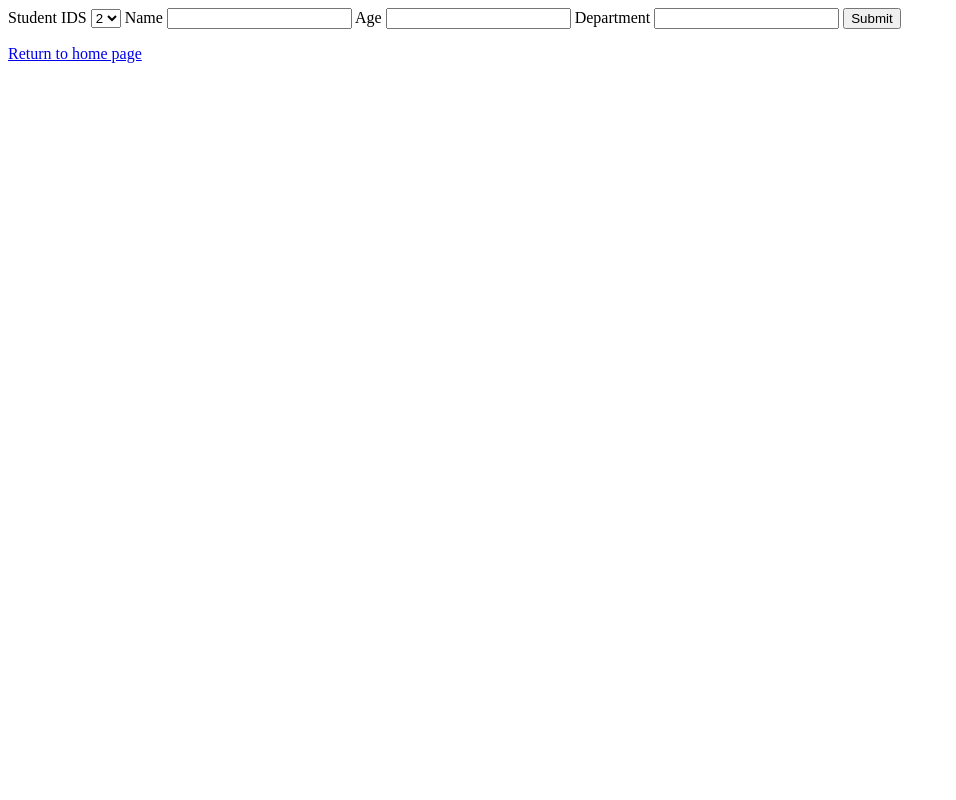
After one commit to Prathoshini07/DEC-CA, a Flask app: page /edit_student in a window 1280 px wide. The commit adds this page. Shown: the whole page, without its empty margins (0-956 px from the left). Run offline with Flask 3, Linux system fonts and the light colour scheme; data comes from the database, SQL or seed files in the repository; both versions use the stored data as it was after the commit.

Commit message:
Added student registration

```diff
--- /dev/null
+++ b/CA1-STUDENT_REG/app.py
@@ -0,0 +1,74 @@
+import sqlite3
+from flask import Flask,render_template,request,redirect,flash
+
+app=Flask(__name__)
+app.secret_key='secret'
+DATABASE='database.db'
+
+def create_tables():
+    conn=sqlite3.connect(DATABASE)
+    cursor=conn.cursor()
+    cursor.execute('''create table if not exists Students(
+        id integer primary key autoincrement,
+        name text not null,
+        age integer not null,
+        department text not null
+    )''')
+    conn.commit()
+    conn.close()
+@app.route('/')
+def home():
+    conn=sqlite3.connect(DATABASE)
+    cursor=conn.cursor()
+    cursor.execute('''select * from  Students''')
+    students=cursor.fetchall()
+    conn.close()
+    return render_template('index.html',students=students)
+
+@app.route('/create_student',methods=['GET','POST'])
+def create_student():
+    conn=sqlite3.connect(DATABASE)
+    cursor=conn.cursor()
+    if request.method=='POST':
+        name=request.form['name']
+        age=request.form['age']
+        dep=request.form['department']
+        cursor.execute('''insert into Students(name,age,department) values (?,?,?)''',(name,age,dep))
+        conn.commit()
+        conn.close()
+        return redirect('/')
+    return render_template('create_student.html')
+
+@app.route('/edit_student',methods=['GET','POST'])
+def edit_student():
+    conn=sqlite3.connect(DATABASE)
+    cursor=conn.cursor()
+    cursor.execute('''select * from Students''')
+    students=cursor.fetchall()
+    if request.method=='POST':
+        id=request.form['id']
+        name=request.form['name']
+        age=request.form['age']
+        dep=request.form['department']
+        cursor.execute('''update Students set name=?,age=?,department=? where id=?''',(name,age,dep,id))
+        conn.commit()
+        conn.close()
+        return redirect('/')
+    return render_template('edit_student.html',students=students)
+
+@app.route('/delete_student',methods=['GET','POST'])
+def delete_student():
+    conn=sqlite3.connect(DATABASE)
+    cursor=conn.cursor()
+    cursor.execute('''select * from Students''')
+    students=cursor.fetchall()
+    if request.method=='POST':
+        id=request.form['id']
+        cursor.execute('''delete from Students where id=?''',(id))
+        conn.commit()
+        conn.close()
+        return redirect('/')
+    return render_template('delete_student.html',students=students)
+if __name__=="__main__":
+    create_tables()
+    app.run(debug=True)
--- /dev/null
+++ b/CA1-STUDENT_REG/templates/edit_student.html
@@ -0,0 +1,23 @@
+<html>
+    <head>
+        <title>Edit student</title>
+    </head>
+    <body>
+        <form action="{{url_for('edit_student')}}" method="post">
+            <label for="id">Student IDS</label>
+            <select name="id">
+                {%for student in students%}
+                <option value="{{student[0]}}">{{student[0]}}</option>
+                {%endfor%}
+            </select>
+            <label for="name">Name</label>
+            <input type="text" name="name">
+            <label for=age> Age </label>
+            <input type="number" name="age">
+            <label for="dep">Department</label>
+            <input type="text" name="department">
+            <button type="submit">Submit</button>
+        </form>
+        <a href="/">Return to home page</a>
+    </body>
+</html>
--- a/CA1-TICKET_BOOKING/app1.py
+++ b/CA1-TICKET_BOOKING/app1.py
@@ -5,5 +5,7 @@ conn = sqlite3.connect('data.db')
 cursor = conn.cursor()
 
 # Check for any indexes on the 'stage_event_show' table
-cursor.execute('drop table booking')
+cursor.execute('select * from booking')
+bookings=cursor.fetchall()
 conn.close()
+print(bookings)
--- a/CA1-TICKET_BOOKING/templates/book.html
+++ b/CA1-TICKET_BOOKING/templates/book.html
@@ -7,7 +7,7 @@
             <label for="show_event_id">Shows</label>
             <select name="show_event_id">
                 {%for show in shows%}
-                <option value="{{show[0]}}">{{show[1]}}</option>
+                <option value="{{show[0]}}">{{show[0]}}</option>
                 {%endfor%}
             </select>
             <label for="customer">customer name</label>
```
Also changed, not shown: CA1-STUDENT_REG/templates/create_student.html (added, +17 -0 lines), CA1-STUDENT_REG/templates/delete_student.html (added, +17 -0 lines), CA1-STUDENT_REG/templates/index.html (added, +19 -0 lines), CA1-STUDENT_REG/database.db (added), CA1-TICKET_BOOKING/data.db.
